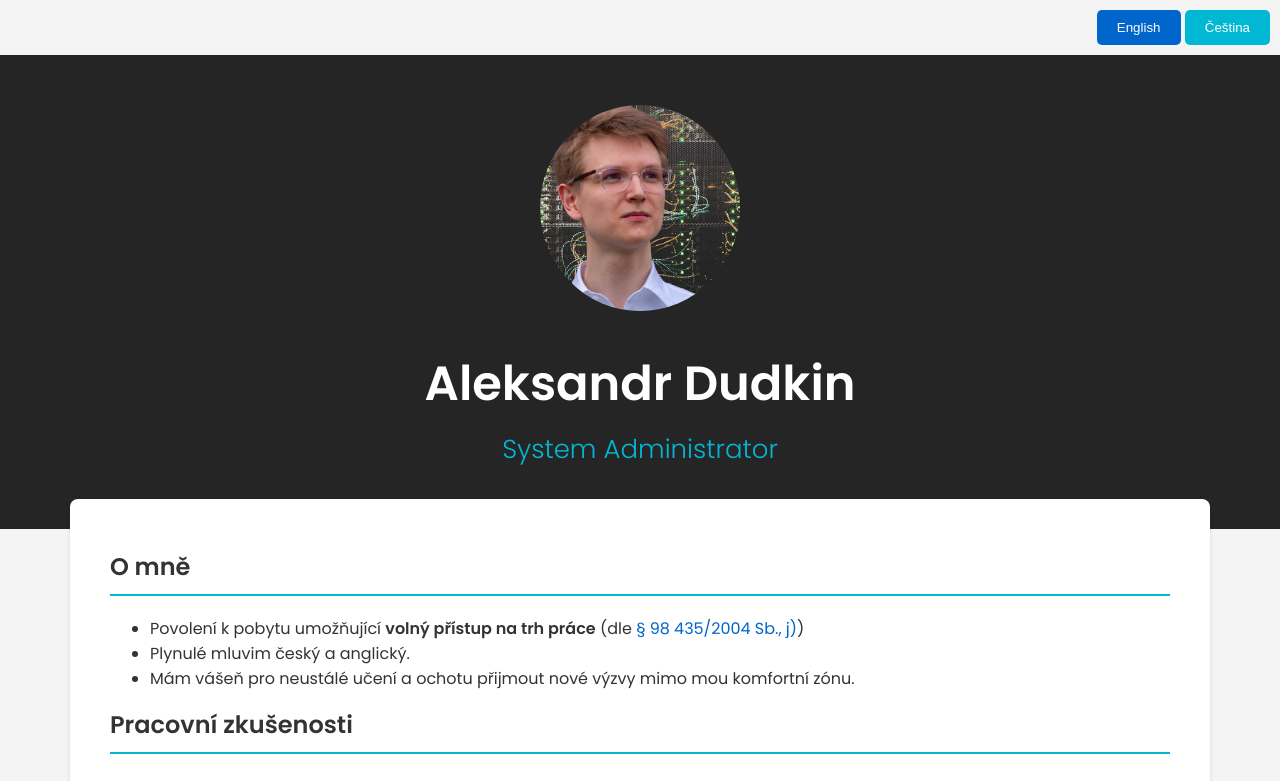
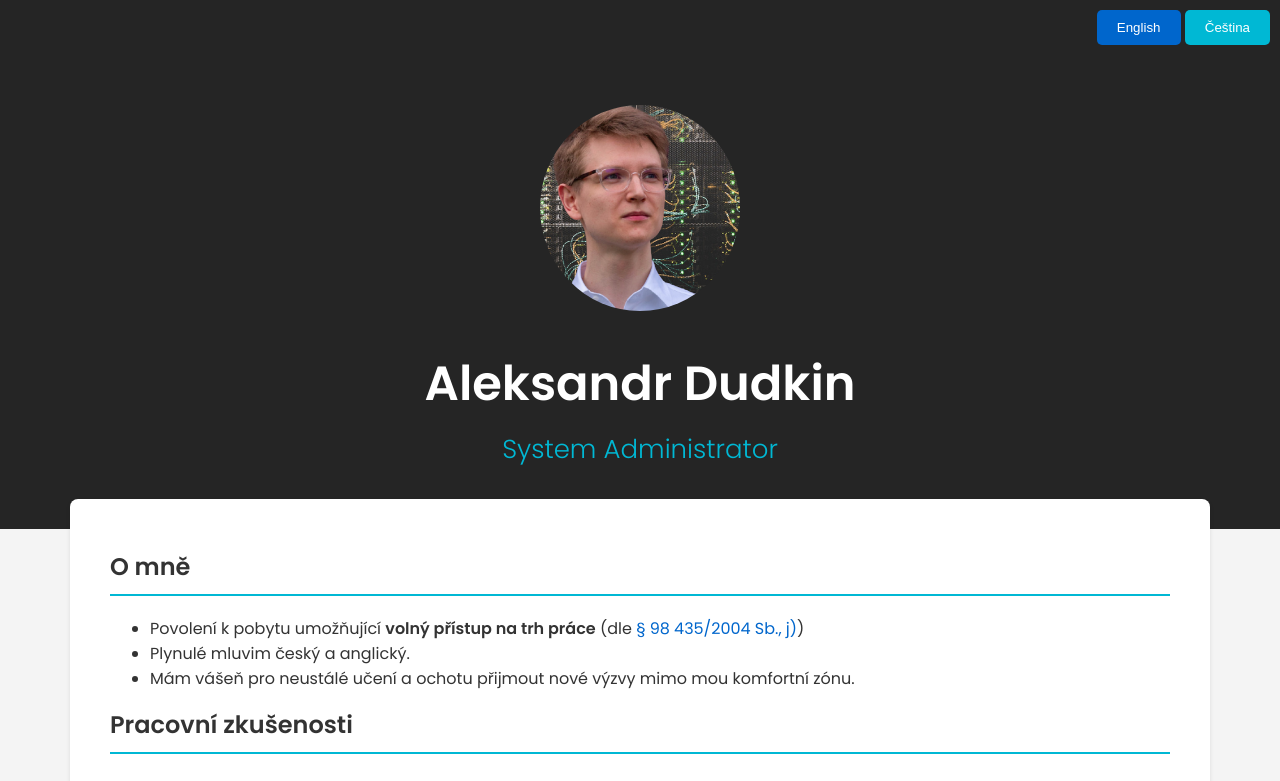
Before and after one commit to aldudkin/aldudkin.github.io, a plain HTML site: page index.html in a window 1280 px wide. Shown: the top 781 px of the page. Drawn offline with Linux system fonts and the light colour scheme; a script that the page names is missing.

Commit message:
change language switch button background

```diff
--- a/index.html
+++ b/index.html
@@ -66,7 +66,7 @@
         #language-switch {
             text-align: right;
             padding: 10px;
-            background-color: #f4f4f4;
+            background-color: #252525;
         }
 
         #language-switch button {
```
